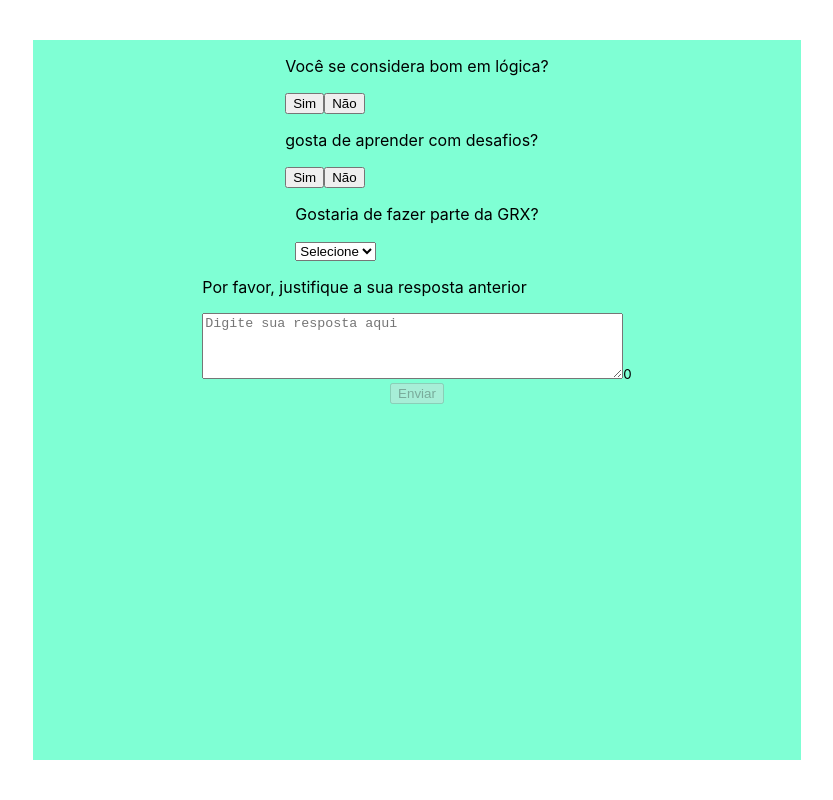
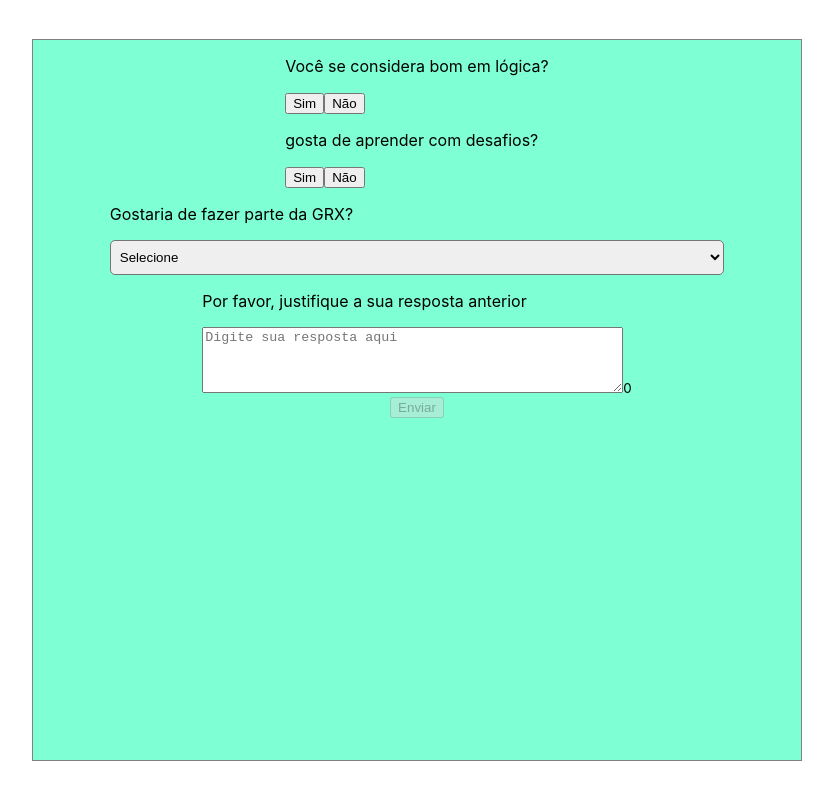
Before and after one commit to Thales-Daniel/desafio-coleta, a React (Create React App) app: page /1 in a window 1280 px wide. Shown: the whole page, without its empty margins (223-1056 px from the left). Built offline with nearby package versions, Linux system fonts and the light colour scheme.

Commit message:
style: continuado style do select

```diff
--- a/src/components/form/style.css
+++ b/src/components/form/style.css
@@ -6,4 +6,5 @@
   width: 60%;
   height: 90%;
   background-color: aquamarine;
+  border: solid gray 1px;
 }
--- a/src/components/input/index.jsx
+++ b/src/components/input/index.jsx
@@ -2,7 +2,7 @@ import React from 'react';
 
 function InputRadio() {
   return (
-    <div>
+    <div className="buttonContainer">
       <div>
         <p>
           Você se considera bom em lógica?
--- a/src/components/select/index.jsx
+++ b/src/components/select/index.jsx
@@ -1,13 +1,14 @@
 import React from 'react';
+import './style.css';
 
 function Select() {
   return (
-    <div className="campo">
+    <div className="selectCampo">
       <p>
         Gostaria de fazer parte da GRX?
       </p>
       <label htmlFor="respostasSelect">
-        <select id="respostasSelect" required defaultValue="default">
+        <select id="respostasSelect" defaultValue="default">
           <option value="default" id="default" disabled>Selecione</option>
           <option>Sim</option>
           <option>Não</option>
--- /dev/null
+++ b/src/components/select/style.css
@@ -0,0 +1,13 @@
+.selectCampo {
+  display: flex;
+  flex-direction: column;
+  width: 80%;
+}
+
+.selectCampo  > label > select {
+  width: 100%;
+  height: 35px;
+  padding: 0 5px;
+  border-radius: 5px;
+  outline: none;
+}
```
